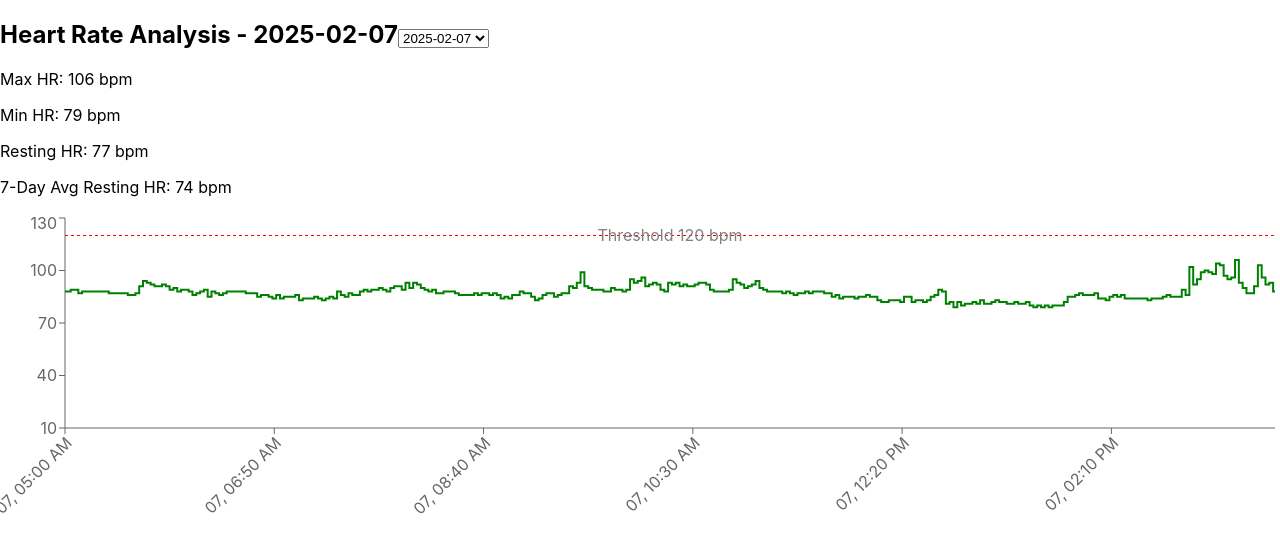
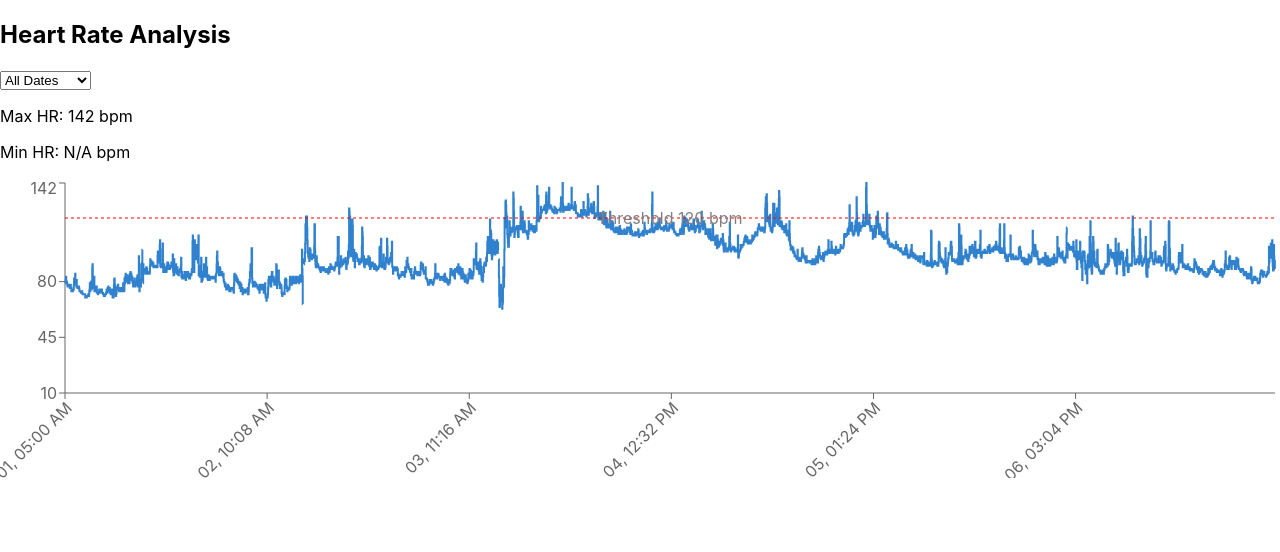
Before and after one commit to swapniltamse/garmin-heartrate-dashboard, a React (Create React App) app: page / in a window 1280 px wide. Shown: the top 552 px of the page. Built offline with nearby package versions, Linux system fonts and the light colour scheme.

Commit message:
Add all date option to the filter for more holistic view

```diff
--- a/src/components/HeartRateDashboard.js
+++ b/src/components/HeartRateDashboard.js
@@ -9,6 +9,21 @@ const processHeartRateData = (data, selectedDate) => {
   if (!Array.isArray(data) || data.length === 0) {
     console.error("Invalid heart rate data format", data);
     return [];
+  }
+
+  if (selectedDate === "all") {
+    return data.flatMap(entry =>
+      entry.heart_rate?.heartRateValues?.map(([timestamp, heartRate]) => ({
+        timestamp: new Date(timestamp).toLocaleString("en-US", {
+          day: "2-digit",
+          hour: "2-digit",
+          minute: "2-digit",
+          hour12: true,
+        }),
+        heartRate,
+        highlight: heartRate > 120,
+      })) || []
+    );
   }
 
   let selectedData = data.find(entry => entry.date === selectedDate);
@@ -42,6 +57,7 @@ const DateSelector = ({ selectedDate, setSelectedDate }) => (
     value={selectedDate}
     onChange={(e) => setSelectedDate(e.target.value)}
   >
+    <option value="all">All Dates</option>
     {heartRateData.map(entry => (
       <option key={entry.date} value={entry.date}>{entry.date}</option>
     ))}
@@ -49,29 +65,26 @@ const DateSelector = ({ selectedDate, setSelectedDate }) => (
 );
 
 const HeartRateDashboard = () => {
-  const [selectedDate, setSelectedDate] = useState(heartRateData[0]?.date || "");
+  const [selectedDate, setSelectedDate] = useState("all");
   const formattedData = processHeartRateData(heartRateData, selectedDate);
 
   return (
     <div className="p-6 max-w-4xl mx-auto">
       <div className="flex justify-between items-center mb-4">
-        <h2 className="text-2xl font-bold">Heart Rate Analysis - {selectedDate}
+        <h2 className="text-2xl font-bold">Heart Rate Analysis</h2>
         <DateSelector selectedDate={selectedDate} setSelectedDate={setSelectedDate} />
-        </h2>
       </div>
 
       <Card className="mb-6 p-4">
         <CardContent>
-          <p className="text-lg">Max HR: {formattedData.length > 0 ? heartRateData.find(d => d.date === selectedDate)?.heart_rate?.maxHeartRate || "N/A" : "N/A"} bpm</p>
-          <p className="text-lg">Min HR: {formattedData.length > 0 ? heartRateData.find(d => d.date === selectedDate)?.heart_rate?.minHeartRate || "N/A" : "N/A"} bpm</p>
-          <p className="text-lg">Resting HR: {formattedData.length > 0 ? heartRateData.find(d => d.date === selectedDate)?.heart_rate?.restingHeartRate || "N/A" : "N/A"} bpm</p>
-          <p className="text-lg">7-Day Avg Resting HR: {formattedData.length > 0 ? heartRateData.find(d => d.date === selectedDate)?.heart_rate?.lastSevenDaysAvgRestingHeartRate || "N/A" : "N/A"} bpm</p>
+          <p className="text-lg">Max HR: {formattedData.length > 0 ? Math.max(...formattedData.map(d => d.heartRate)) || "N/A" : "N/A"} bpm</p>
+          <p className="text-lg">Min HR: {formattedData.length > 0 ? Math.min(...formattedData.map(d => d.heartRate)) || "N/A" : "N/A"} bpm</p>
         </CardContent>
       </Card>
 
       {formattedData.length > 0 ? (
         <ResponsiveContainer width="100%" height={300}>
-          <LineChart data={formattedData}>
+          <LineChart data={formattedData.sort((a, b) => new Date(a.timestamp) - new Date(b.timestamp))}>
             <XAxis
               dataKey="timestamp"
               angle={-45}
@@ -84,7 +97,7 @@ const HeartRateDashboard = () => {
             <Line
               type="step"
               dataKey="heartRate"
-              stroke="green"
+              stroke="#3182CE"
               strokeWidth={2}
               dot={(data) => data.heartRate > 120 ? { r: 5, fill: "red" } : false}
             />
```
